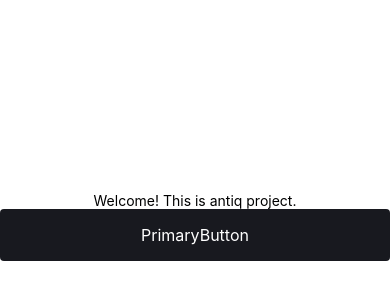
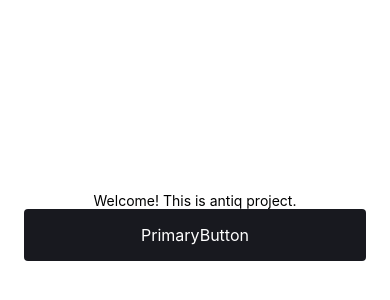
Before and after one commit to pat-pom/mobile-app, a React Native app in the folder antiq/: screen / in a window 390 px wide. Shown: the part 196-496 px from the top of the page. Built offline with nearby package versions, Linux system fonts and the light colour scheme.

Commit message:
Container styles

```diff
--- a/antiq/App.js
+++ b/antiq/App.js
@@ -1,27 +1,24 @@
 import { StatusBar } from 'expo-status-bar';
 import React from 'react';
-import { Button, StyleSheet, Text, View } from 'react-native';
+import { Button, SafeAreaView, StyleSheet, Text, View } from 'react-native';
 //import fonts from './src/theme/fonts'
-
+import Container from './src/containers/Container';
 import PrimaryButton from './src/components/PrimaryButton';
 
 export default function App() {
   return (
-    <View style={styles.container}>
-      <Text>Welcome! This is antiq project.</Text>
-      <StatusBar style="auto" />
-      <PrimaryButton text='PrimaryButton'/>
-    </View>
+    <SafeAreaView>
+      <Container>
+          <Text>Welcome! This is antiq project.</Text>
+          <StatusBar style="auto" />
+          <PrimaryButton text='PrimaryButton'/>
+      </Container>
+    </SafeAreaView>
   );
 }
 
 const styles = StyleSheet.create({
   container: {
-    flex: 1,
-    backgroundColor: '#fff',
-    alignItems: 'center',
-    justifyContent: 'center',
-    fontSize: 43,
-    //fontWeight: fonts.weight.bold,
+
   },
 });
--- a/antiq/src/components/PrimaryButton.js
+++ b/antiq/src/components/PrimaryButton.js
@@ -19,7 +19,7 @@ const styles = StyleSheet.create({
       backgroundColor: '#18191F',
       paddingVertical: 14,
       paddingHorizontal: 16,
-      width: metrics.screenWidth,
+      width: metrics.screenWidth - 48,
       borderRadius: 4
     },
     btnTextStyle: {
--- a/antiq/src/containers/Container.js
+++ b/antiq/src/containers/Container.js
@@ -0,0 +1,26 @@
+
+import React from 'react';
+import metrics from '../theme/metrics';
+import { StyleSheet, View} from 'react-native';
+
+const Container = props => {
+    return (
+        <View  style={{...styles.Container, ...props.style}}>
+            {props.children}
+        </View>
+            );
+};
+
+const styles = StyleSheet.create({
+        Container:{
+            height: metrics.screenHeight,
+            marginLeft:24,
+            marginRight: 24,
+            //backgroundColor: '#bbb',
+            justifyContent: 'center',
+            alignItems: 'center',
+        }
+    });
+
+
+export default Container;
```
